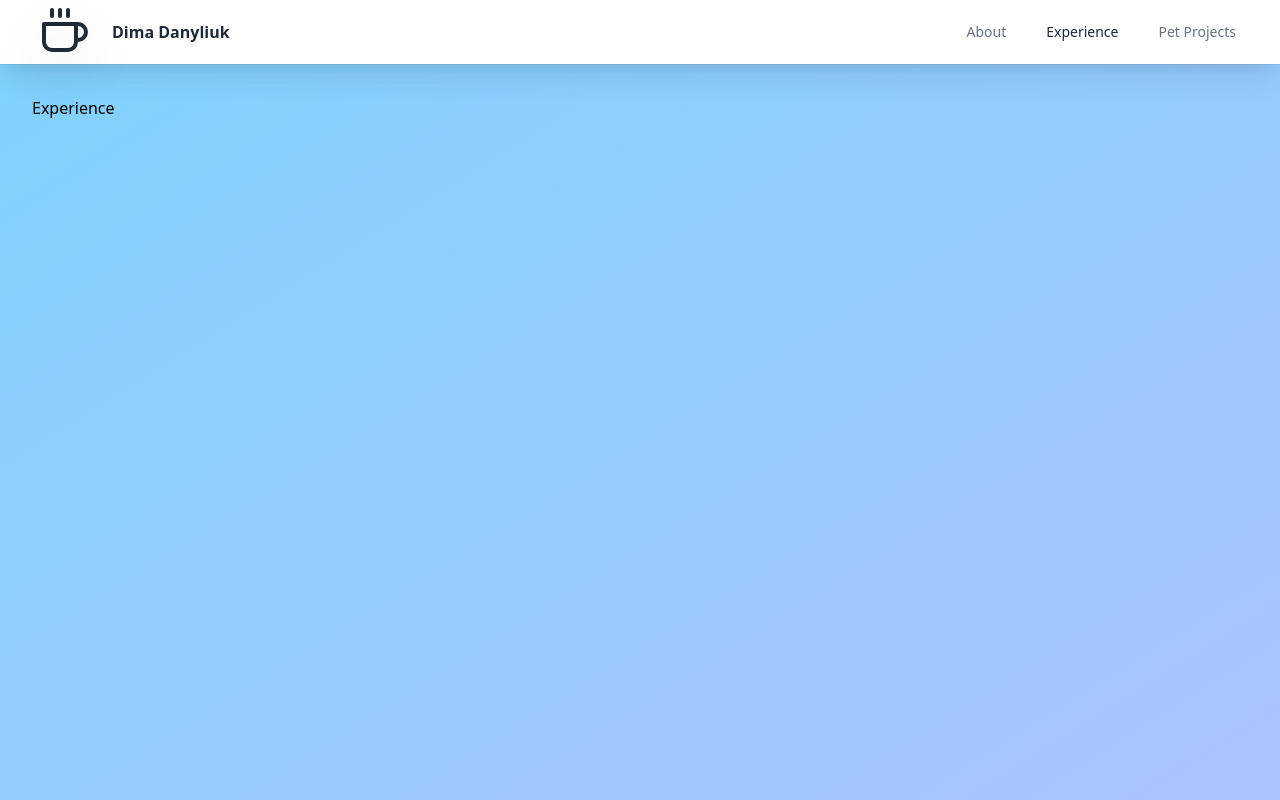
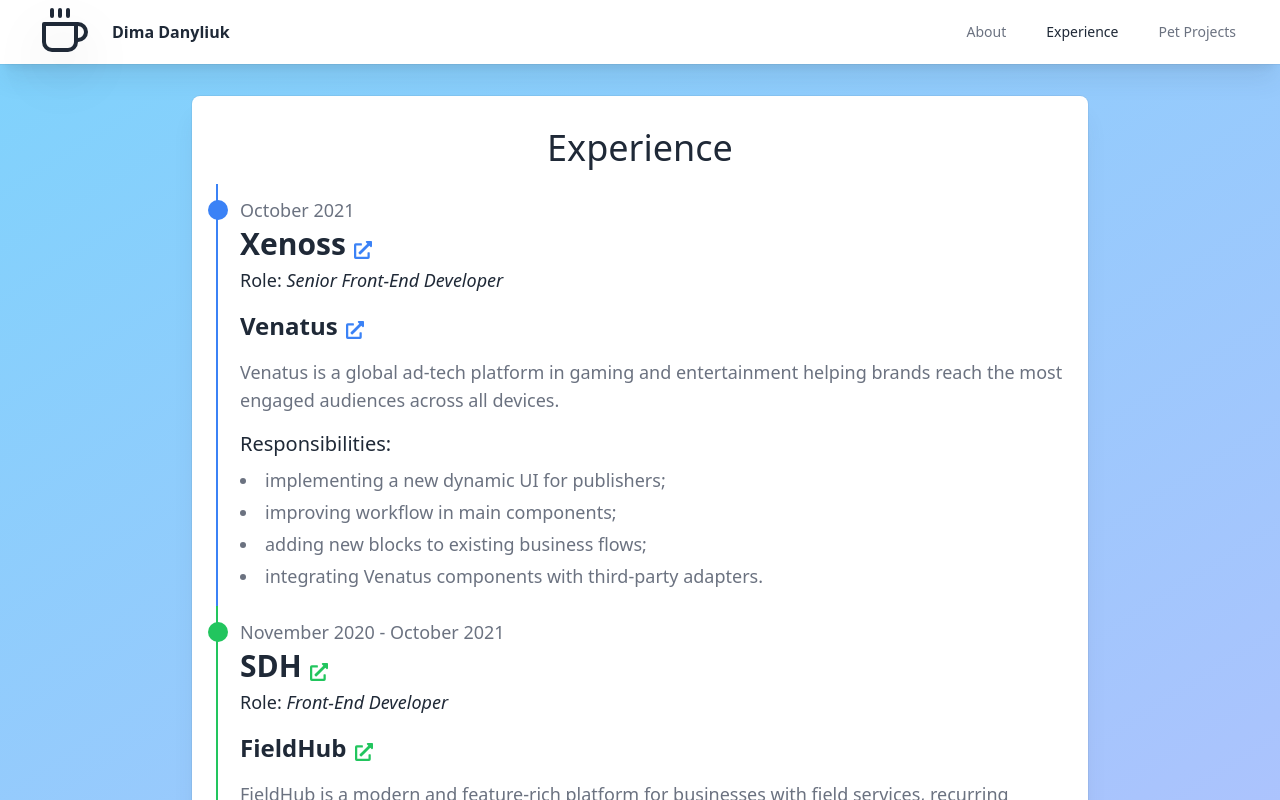
Before and after one commit to dima7a14/curriculum-vitae, a Next.js app: page /experience in a window 1280 px wide. Built offline with nearby package versions, Linux system fonts and the light colour scheme.

Commit message:
Add experience page

```diff
--- a/components/header.js
+++ b/components/header.js
@@ -5,7 +5,7 @@
 
 function Header() {
 	return (
-		<nav className="bg-white dark:bg-gray-800 shadow-xl shadow-slate-700/10 ring-1 ring-gray-900/5">
+		<nav className="bg-white relative z-10 dark:bg-gray-800 shadow-xl shadow-slate-700/10 ring-1 ring-gray-900/5">
 			<div className="max-w-7xl mx-auto px-2 sm:px-4 md:px-8">
 				<div className="flex items-center justify-between h-16">
 					<div className="w-full justify-start flex items-center">
--- a/components/layout.js
+++ b/components/layout.js
@@ -14,8 +14,10 @@
 			)}
 		>
 			<Header />
-			<div className="max-w-7xl h-full overflow-auto mx-auto p-8">
-				{children}
+			<div className="max-w-full h-full overflow-auto mx-auto p-8">
+				<section className="relative w-full px-6 py-12 bg-white dark:bg-gray-800 shadow-xl shadow-slate-700/10 ring-1 ring-gray-900/5 md:max-w-3xl md:mx-auto lg:max-w-4xl pt-4 sm:pt-6 lg:pt-8 lg:pb-12 rounded-lg">
+					{children}
+				</section>
 			</div>
 		</div>
 	);
--- a/components/menu.js
+++ b/components/menu.js
@@ -31,7 +31,7 @@
 	return (
 		<Popover>
 			<div className="md:hidden">
-				<Popover.Button className="bg-white text-gray-800 p-2">
+				<Popover.Button className="bg-white dark:bg-gray-800 dark:border-2 dark:border-white rounded text-gray-800 dark:text-white p-2">
 					<FaBars className="w-6 h-6" aria-hidden="true" />
 				</Popover.Button>
 			</div>
@@ -64,10 +64,10 @@
 					focus
 					className="absolute top-0 z-10 inset-x-0 p-2 transition transform origin-top-right md:hidden"
 				>
-					<div className="rounded-lg shadow-lg ring-1 ring-black ring-opacity-5 bg-white divide-y-2 divide-gray-50">
-						<div className="pt-5 pb-6 px-5">
+					<div className="rounded-lg shadow-lg ring-1 ring-black ring-opacity-5 bg-white dark:bg-gray-800 divide-y-2 divide-gray-50">
+						<div className="p-4">
 							<div className="flex items-center justify-end">
-								<Popover.Button className="bg-white text-gray-800 p-2">
+								<Popover.Button className="bg-white dark:bg-gray-800 text-gray-800 dark:text-white p-2">
 									<FaTimes
 										className="w-6 h-6"
 										aria-hidden="true"
@@ -80,7 +80,7 @@
 										<LinkTo
 											href={item.href}
 											className={clsx(
-												'text-base font-medium hover:text-gray-500',
+												'text-base font-medium hover:text-gray-500 dark:text-white',
 												item.href === selectedItem?.href
 													? 'text-gray-800'
 													: 'text-gray-500'
--- /dev/null
+++ b/consts/experience.js
@@ -0,0 +1,136 @@
+const experience = [
+	{
+		company: 'Xenoss',
+		companyLink: 'https://xenoss.io/',
+		duration: 'October 2021',
+		role: 'Senior Front-End Developer',
+		projects: [
+			{
+				name: 'Venatus',
+				link: 'https:/venatus.com/',
+				description:
+					'Venatus is a global ad-tech platform in gaming and entertainment helping brands reach the most engaged audiences across all devices.',
+				responsibilities: [
+					'implementing a new dynamic UI for publishers;',
+					'improving workflow in main components;',
+					'adding new blocks to existing business flows;',
+					'integrating Venatus components with third-party adapters.',
+				],
+			},
+		],
+	},
+	{
+		company: 'SDH',
+		companyLink: 'https://sdh.com.ua/',
+		duration: 'November 2020 - October 2021',
+		role: 'Front-End Developer',
+		projects: [
+			{
+				name: 'FieldHub',
+				link: 'https://www.fieldhub.com/',
+				description:
+					'FieldHub is a modern and feature-rich platform for businesses with field services, recurring revenue, and inventory management.',
+				responsibilities: [
+					'creating a multi-stage page to handle imported data from bank accounts;',
+					'creating interfaces for fetching, filtering and managing hundreds of thousands of items from bank accounts;',
+					'refactoring forms to unify them to one pattern; ',
+					'refactoring codebase;',
+					'writing new forms;',
+					'covering new and old components with unit tests.',
+				],
+			},
+		],
+	},
+	{
+		company: 'Devlion',
+		companyLink: 'https://devlion.co/',
+		duration: 'February 2015 - November 2020',
+		role: 'Front-End Developer',
+		projects: [
+			{
+				name: 'Chat plugin (MVP)',
+				description:
+					'It was an audio chat for Ed CMD Moodle. The main idea was to implement chat as a javascript plugin where everyone who was on the same page would be able to communicate with a teacher.',
+				responsibilities: [
+					'creating a chat-plugin in React with different roles for users;',
+					'creating a simple back-end in Node.js to handle and store all communication between users via Socket.io.',
+				],
+			},
+			{
+				name: 'Educational sites based on CMS Moodle',
+				responsibilities: [
+					'creating H5P content types for educational modules;',
+					'fixing issues in Moodle CMS',
+				],
+			},
+			{
+				name: 'Subivi',
+				link: 'https://subivi.com/',
+				description:
+					'Subivi is a simple eBay CRM. It has full eBay support and helps to save time while using eBay.',
+				responsibilities: [
+					'designing architecture of a web app;',
+					'migrating the project from Redux to MobX state management tool;',
+					'migrating codebase from javascript to typescript;',
+					'refactoring code;',
+					'fixing bugs;',
+					'implementing new views & components;',
+					'supervising junior developers.',
+				],
+			},
+			{
+				name: 'Accessibility Plugin',
+				description:
+					'React plugin for enabling different features on the site for better accessibility.',
+				responsibilities: ['implementing plugin'],
+			},
+			{
+				name: 'SwiPay',
+				link: 'https://payment-pay.co.il/',
+				description: 'React-native prototype app for SwiPay.',
+				responsibilities: [
+					'adding different new screens with a lot of fields or charts;',
+					'fixing bugs in existing forms.',
+				],
+			},
+			{
+				name: 'Supporting existed projects',
+				responsibilities: [
+					'fixing style & js issues;',
+					'implementing new changes.',
+				],
+			},
+		],
+	},
+	{
+		company: 'Poshare',
+		companyLink: 'https://poshare.com/',
+		duration: 'March 2014 - February 2015',
+		role: 'Front-End Developer',
+		projects: [
+			{
+				description:
+					'Poshare is a fashion platform where women can rent or buy designer clothing and accessories at amazing prices.',
+				responsibilities: [
+					'fixing style and js bugs;',
+					'implementing new features in existing workflows.',
+				],
+			},
+		],
+	},
+	{
+		company: 'Freelance',
+		duration: '2012 - March 2014',
+		role: 'Front-End Developer',
+		projects: [
+			{
+				responsibilities: [
+					'creating different Landing pages & HTML templates;',
+					'fixing style & js issues on existing sites',
+				],
+			},
+		],
+	},
+];
+
+export default experience;
--- a/pages/_app.js
+++ b/pages/_app.js
@@ -7,7 +7,7 @@
 function CVApp({ Component, pageProps }) {
 	return (
 		<Layout>
-			<Component pageProps={pageProps} />
+			<Component {...pageProps} />
 		</Layout>
 	);
 }
--- a/pages/experience.js
+++ b/pages/experience.js
@@ -1,14 +1,168 @@
 import React from 'react';
+import PropTypes from 'prop-types';
+import { FaExternalLinkAlt } from 'react-icons/fa';
+import clsx from 'clsx';
+
+import experience from '../consts/experience';
 
 import Head from '../components/head';
 
-function Experience() {
+const availableColors = [
+	{
+		border: 'border-red-500',
+		bg: 'bg-red-500',
+		text: 'text-red-500',
+	},
+	{
+		border: 'border-purple-500',
+		bg: 'bg-purple-500',
+		text: 'text-purple-500',
+	},
+	{
+		border: 'border-blue-500',
+		bg: 'bg-blue-500',
+		text: 'text-blue-500',
+	},
+	{
+		border: 'border-green-500',
+		bg: 'bg-green-500',
+		text: 'text-green-500',
+	},
+	{
+		border: 'border-amber-500',
+		bg: 'bg-amber-500',
+		text: 'text-amber-500',
+	},
+	{
+		border: 'border-rose-300',
+		bg: 'bg-rose-300',
+		text: 'text-rose-300',
+	},
+	{
+		border: 'border-lime-400',
+		bg: 'bg-lime-400',
+		text: 'text-lime-400',
+	},
+];
+
+function getRandomColor(originColors) {
+	const colors = [...originColors];
+
+	colors.sort(() => 0.5 - Math.random());
+
+	return colors;
+}
+
+function Experience({ items, colors }) {
 	return (
 		<>
 			<Head title="My experience" />
-			<h1>Experience</h1>
+			<h1 className="text-center text-gray-800 dark:text-white text-2xl md:text-4xl font-light mb-4">
+				Experience
+			</h1>
+			<ol>
+				{items.map((exp, expIndex) => {
+					const colorIndex =
+						expIndex >= colors.length
+							? expIndex % colors.length
+							: expIndex;
+
+					return (
+						<li
+							key={exp.company}
+							className={clsx(
+								'border-l-2 pl-0.5 py-3',
+								colors[colorIndex].border
+							)}
+						>
+							<div className="flex flex-start items-center">
+								<div
+									className={clsx(
+										'w-5 h-5 rounded-full -ml-3 mr-2.5',
+										colors[colorIndex].bg
+									)}
+								/>
+								<p className="pl-0.5 text-gray-500 dark:text-gray-300 text-sm md:text-lg">
+									{exp.duration}
+								</p>
+							</div>
+							<div className="mt-0.5 ml-5">
+								<h2 className="text-gray-800 dark:text-white font-semibold text-xl md:text-3xl mb-1">
+									{exp.company}
+									{exp.companyLink && (
+										<a
+											href={exp.companyLink}
+											target="_blank"
+											rel="noreferrer"
+											className={clsx(
+												'italic hover:text-sky-600 text-sm md:text-lg ml-2',
+												colors[colorIndex].text
+											)}
+										>
+											<FaExternalLinkAlt className="inline-block" />
+										</a>
+									)}
+								</h2>
+								<h3 className="text-gray-800 dark:text-white font-light text-md md:text-lg mb-1 md:mb-3">
+									Role:{' '}
+									<span className="italic">{exp.role}</span>
+								</h3>
+							</div>
+							{exp.projects.map((pr) => (
+								<div key={pr.name} className="mt-0.5 ml-5">
+									<h3 className="text-gray-800 dark:text-white font-semibold text-lg md:text-2xl my-2 md:my-4">
+										{pr.name}
+										{pr.link && (
+											<a
+												href={pr.link}
+												target="_blank"
+												rel="noreferrer"
+												className={clsx(
+													'italic hover:text-sky-600 text-sm md:text-lg ml-2',
+													colors[colorIndex].text
+												)}
+											>
+												<FaExternalLinkAlt className="inline-block" />
+											</a>
+										)}
+									</h3>
+									{pr.description && (
+										<p className="text-gray-500 dark:text-gray-300 text-sm md:text-lg mb-2 md:mb-4">
+											{pr.description}
+										</p>
+									)}
+									<h3 className="font-normal text-gray-800 dark:text-white text-lg md:text-xl mb-2">
+										Responsibilities:
+									</h3>
+									<ul className="text-gray-500 dark:text-gray-300 text-sm md:text-lg list-disc list-inside">
+										{pr.responsibilities.map((rb) => (
+											<li key={rb} className="my-1">
+												{rb}
+											</li>
+										))}
+									</ul>
+								</div>
+							))}
+						</li>
+					);
+				})}
+			</ol>
 		</>
 	);
 }
 
+Experience.propTypes = {
+	items: PropTypes.arrayOf(PropTypes.object).isRequired,
+	colors: PropTypes.arrayOf(PropTypes.object).isRequired,
+};
+
+export async function getStaticProps() {
+	return {
+		props: {
+			items: experience,
+			colors: getRandomColor(availableColors),
+		},
+	};
+}
+
 export default Experience;
```
Also changed, not shown: pages/about.js (+6 -8 lines).
